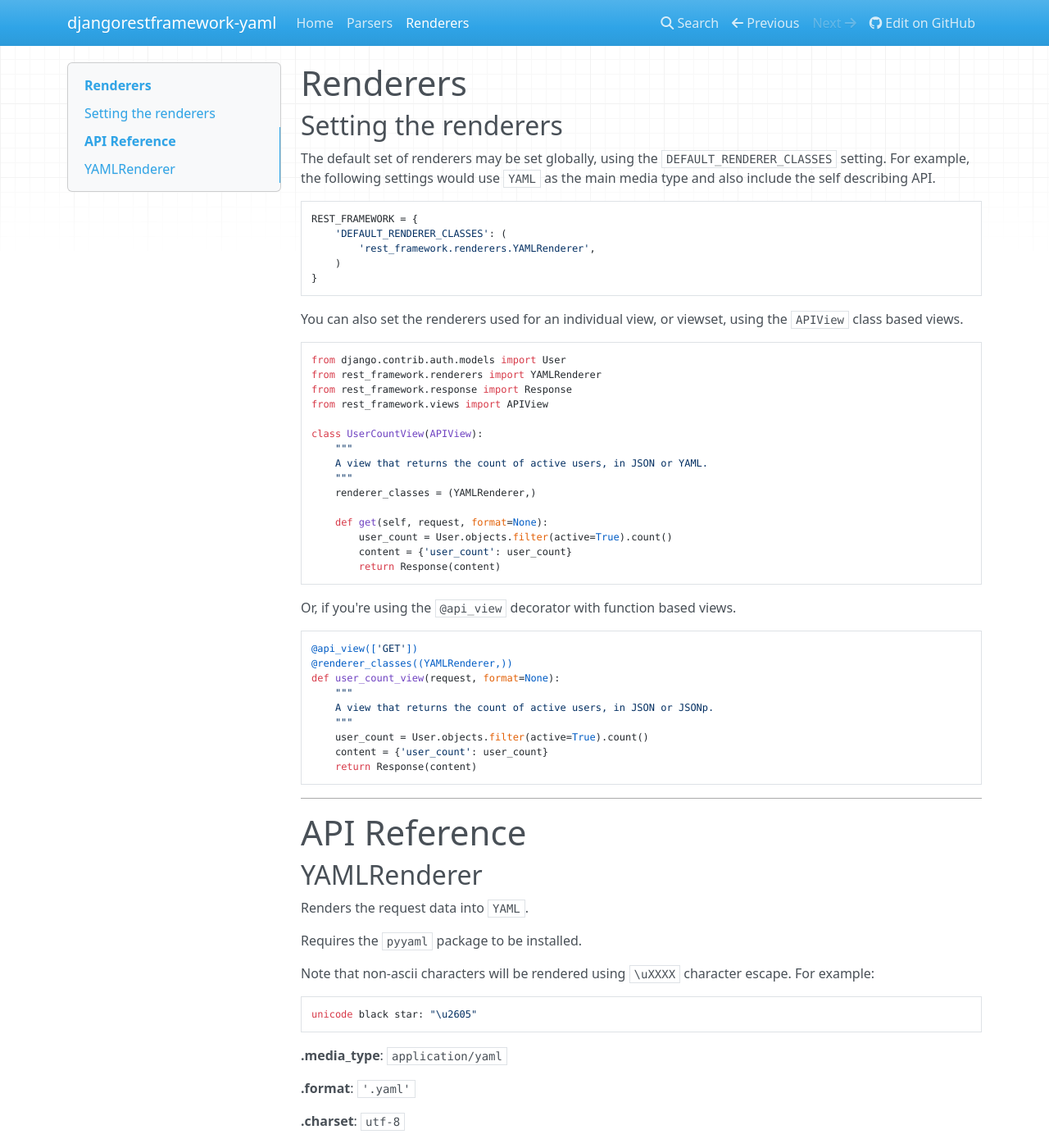
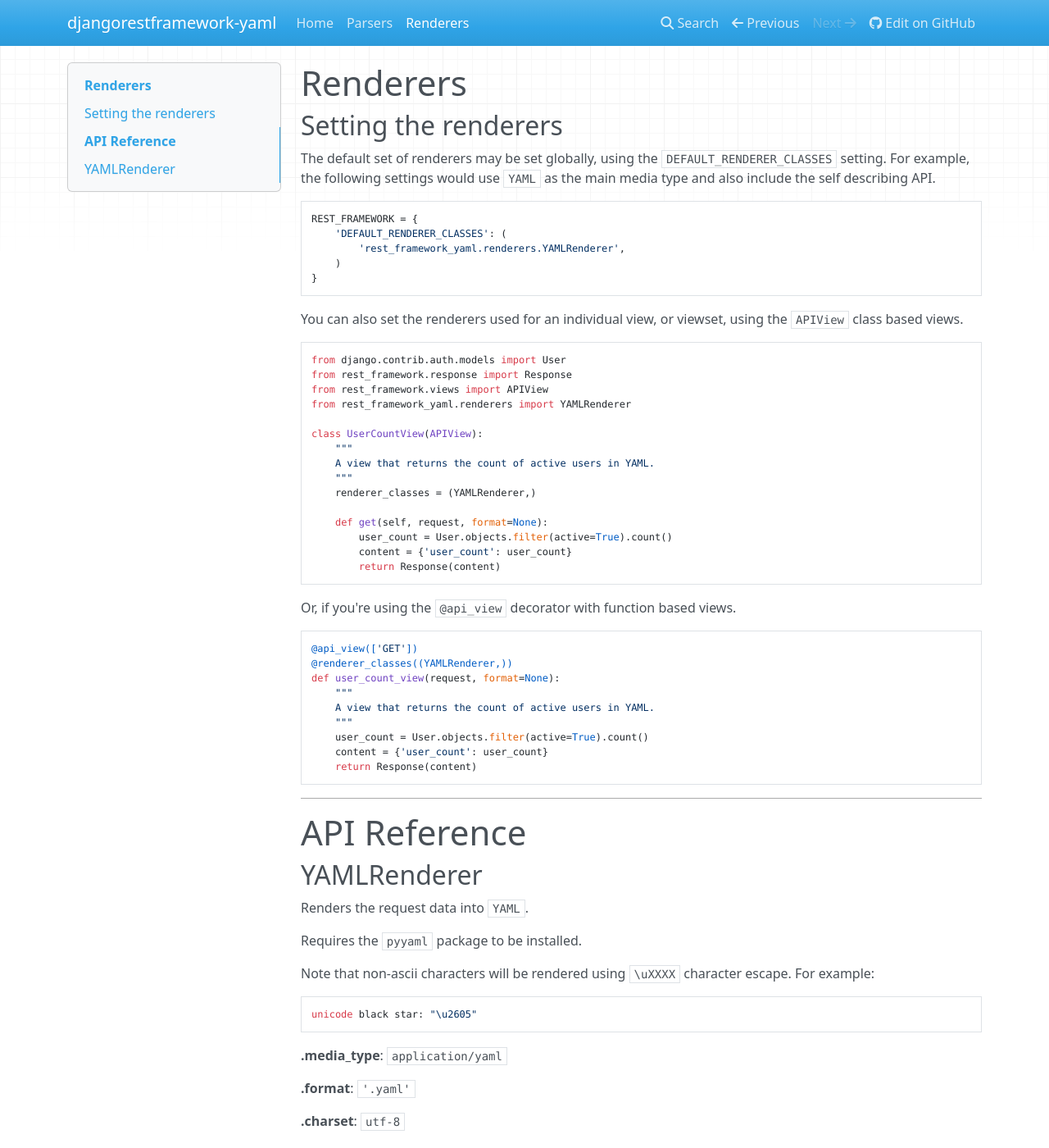
Before and after one commit to jpadilla/django-rest-framework-yaml, an MkDocs documentation site: the page built from docs/renderers.md, in a window 1280 px wide and 1400 px high. Shown: the whole window at 82% size. Built offline with MkDocs 1.6.1, drawn with Linux system fonts in a browser that asks for light colours; nearby versions of some CDN libraries.

Commit message:
Update docs

```diff
--- a/docs/renderers.md
+++ b/docs/renderers.md
@@ -6,7 +6,7 @@ The default set of renderers may be set globally, using the `DEFAULT_RENDERER_CL
 
     REST_FRAMEWORK = {
         'DEFAULT_RENDERER_CLASSES': (
-            'rest_framework.renderers.YAMLRenderer',
+            'rest_framework_yaml.renderers.YAMLRenderer',
         )
     }
 
@@ -14,13 +14,13 @@ You can also set the renderers used for an individual view, or viewset,
 using the `APIView` class based views.
 
     from django.contrib.auth.models import User
-    from rest_framework.renderers import YAMLRenderer
     from rest_framework.response import Response
     from rest_framework.views import APIView
+    from rest_framework_yaml.renderers import YAMLRenderer
 
     class UserCountView(APIView):
         """
-        A view that returns the count of active users, in JSON or YAML.
+        A view that returns the count of active users in YAML.
         """
         renderer_classes = (YAMLRenderer,)
 
@@ -35,7 +35,7 @@ Or, if you're using the `@api_view` decorator with function based views.
     @renderer_classes((YAMLRenderer,))
     def user_count_view(request, format=None):
         """
-        A view that returns the count of active users, in JSON or JSONp.
+        A view that returns the count of active users in YAML.
         """
         user_count = User.objects.filter(active=True).count()
         content = {'user_count': user_count}
```
Also changed, not shown: docs/css/extra.css (+5 -5 lines), docs/parsers.md (+2 -2 lines).
